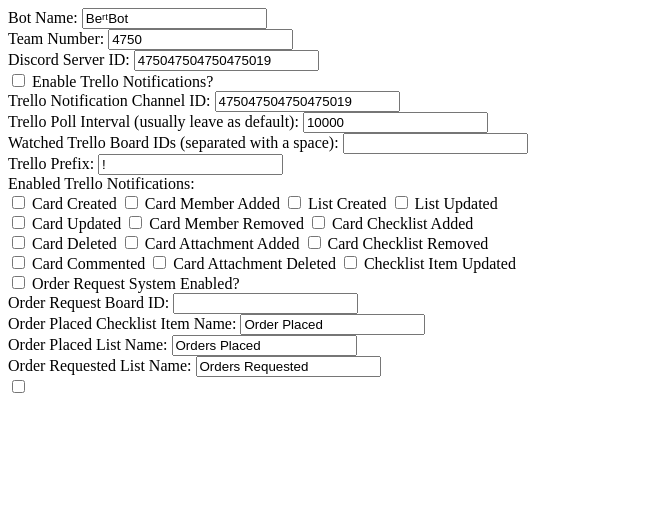
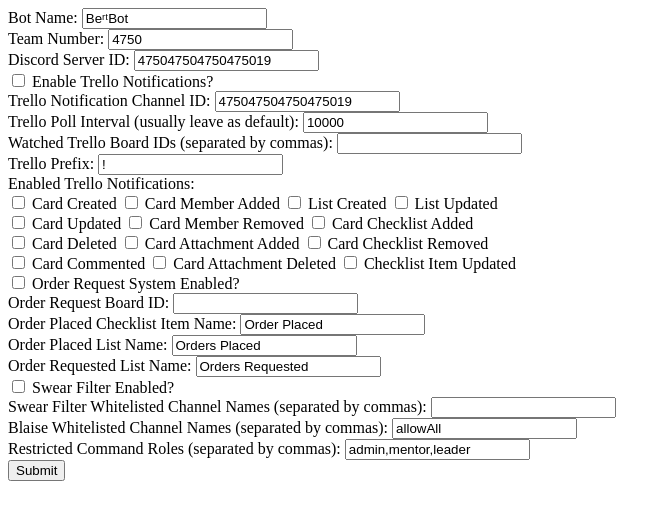
Before and after one commit to ngregrichardson/BertBot, a website: page ui/index.html in a window 1280 px wide. Shown: the whole page, without its empty margins (0-671 px from the left). Drawn offline with Linux system fonts and the light colour scheme.

Commit message:
⛱😨 Checkpoint ./ui/index.html:1671621/762

```diff
--- a/ui/index.html
+++ b/ui/index.html
@@ -19,7 +19,7 @@
         <input type="text" name="trelloNotificationChannelId" value="475047504750475019"><br>
         Trello Poll Interval (usually leave as default):
         <input type="number" name="TrelloPolleInterval" value="10000"><br>
-        Watched Trello Board IDs (separated with a space):
+        Watched Trello Board IDs (separated by commas):
         <input type="text" name="watchedTrelloBoardIds" value=""><br>
         Trello Prefix:
         <input type="text" name="trelloPrefix" value="!"><br>
@@ -63,7 +63,17 @@
         Order Requested List Name:
         <input type="text" name="orderRequestedListName" value="Orders Requested">
       </div>
-      <input type="checkbox" name
+      <input type="checkbox" name="swearFilterOn" value="swearFilterOn">
+      Swear Filter Enabled?
+      <div id="swearFilter">
+        Swear Filter Whitelisted Channel Names (separated by commas):
+        <input type="text" name="swearFilterWhitelistedChannelNames" value="">
+      </div>
+      Blaise Whitelisted Channel Names (separated by commas):
+      <input type="text" name="blaiseWhitelistedChannelNames" value="allowAll"><br>
+      Restricted Command Roles (separated by commas):
+      <input type="text" name="restrictedCommandRoles" value="admin,mentor,leader"><br>
+      <input type="submit"
     </form>
   </body>
 </html>
```
